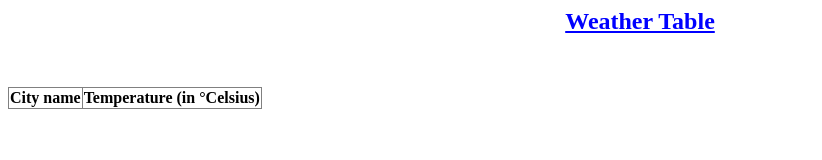
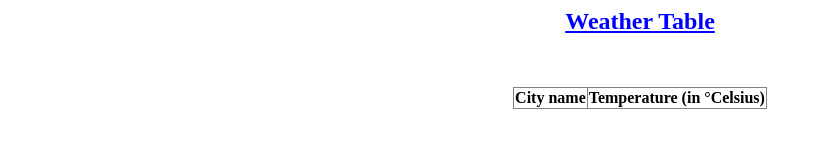
Before and after one commit to devi-vidhyaa/web-tech-5.github.io, a plain HTML site: page index.html in a window 1280 px wide. Shown: the whole page, without its empty margins (0-822 px from the left). Drawn offline with Linux system fonts and the light colour scheme; no server answers.

Commit message:
Update index.html

```diff
--- a/index.html
+++ b/index.html
@@ -2,7 +2,7 @@
 <head>
 <style>
 table {
-	align: center;
+
 	border-collapse: collapse;
 }
 h1 {
@@ -16,7 +16,7 @@ h1 {
 </head>
 <body>
 <h1>Weather Table</h1><br><br>
-<table id="Table" border=1><tr><th>City name</th><th>Temperature (in &degCelsius)</th></tr>
+<table id="Table" border=1 align="center"><tr><th>City name</th><th>Temperature (in &degCelsius)</th></tr>
 </table>
 <script lang="text/javascript">
     function weatherBalloon( cityID ) {
```
